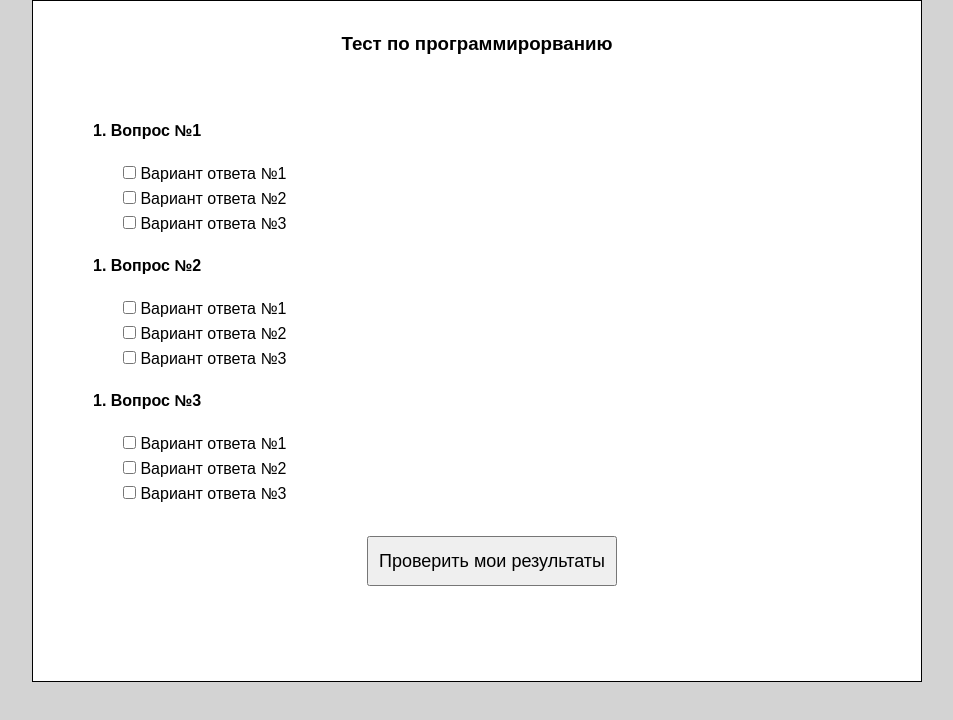
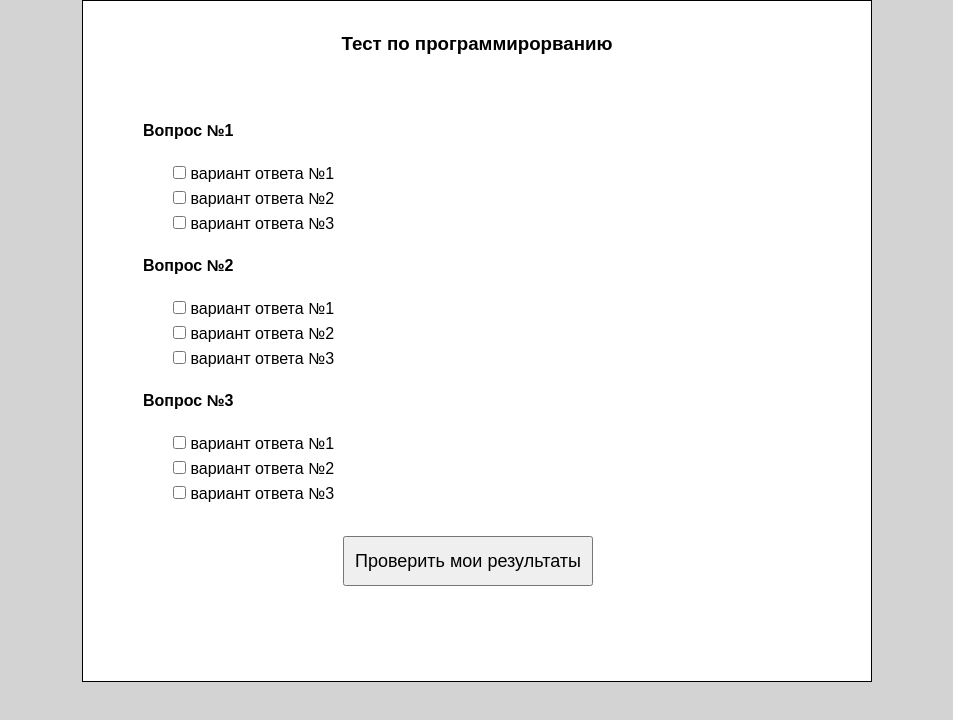
Before and after one commit to za0305/hw_js3-4, a plain HTML site: page index.html in a window 1280 px wide. Shown: the whole page, without its empty margins (163-1116 px from the left). Drawn offline with Linux system fonts and the light colour scheme.

Commit message:
Changed js

```diff
--- a/script.js
+++ b/script.js
@@ -1,47 +1,60 @@
-var wrapper
-var test = {
-pole: function () {
-	wrapper= document.createElement('div');
-	wrapper.classList.add('wrapper');
-	document.body.appendChild(wrapper);
-	wrapper.innerHTML='<h3>Тест по программирорванию</h3>';
-},
-block1: function () {
-	var block1 = document.createElement('div');
-	block1.classList.add('block1');
-	wrapper.appendChild(block1);
-	block1.innerHTML= '<h4>1. Вопрос №1</h4>'
-	+ '<p><input type="checkbox" name="a" value="1"> Вариант ответа №1</p>'
-	+ '<p><input type="checkbox" name="a" value="2"> Вариант ответа №2</p>'
-	+ '<p><input type="checkbox" name="a" value="3"> Вариант ответа №3</p>';
+
+var contentQuestion = [
+	{question: 'Вопрос №1',
+	answers: ['вариант ответа №1','вариант ответа №2','вариант ответа №3']},
+	{question: 'Вопрос №2',
+	answers: ['вариант ответа №1','вариант ответа №2','вариант ответа №3']},
+	{question: 'Вопрос №3',
+	answers: ['вариант ответа №1','вариант ответа №2','вариант ответа №3']}
+];
+
+var wrapper;
+var buttonSub;
+
+var content = {
+	generateDiv: function () {
+		wrapper = document.createElement('div');
+		wrapper.classList.add('wrapper');
 	},
-block2: function () {
-	var block2 = document.createElement('div');
-	block2.classList.add('block2');
-	wrapper.appendChild(block2);
-	block2.innerHTML= '<h4>1. Вопрос №2</h4>'
-	+ '<p><input type="checkbox" name="a" value="1"> Вариант ответа №1</p>'
-	+ '<p><input type="checkbox" name="a" value="2"> Вариант ответа №2</p>'
-	+ '<p><input type="checkbox" name="a" value="3"> Вариант ответа №3</p>';
+	generateHeader: function () {
+		document.body.appendChild(wrapper);
+		wrapper.innerHTML='<h3>Тест по программирорванию</h3>';
 	},
-block3: function () {
-	var block3 = document.createElement('div');
-	block3.classList.add('block3');
-	wrapper.appendChild(block3);
-	block3.innerHTML= '<h4>1. Вопрос №3</h4>'
-	+ '<p><input type="checkbox" name="a" value="1"> Вариант ответа №1</p>'
-	+ '<p><input type="checkbox" name="a" value="2"> Вариант ответа №2</p>'
-	+ '<p><input type="checkbox" name="a" value="3"> Вариант ответа №3</p>';
+
+	generateQuestion: function () {
+		for (var i = 0; i < contentQuestion.length; i++) {
+			var questions = document.createElement("h4");
+			questions.innerHTML = contentQuestion[i].question;
+			wrapper.appendChild(questions);
+
+			for (var j = 0; j < 3; j++) {
+
+				var answer= document.createElement('p');
+
+				var checkbox = document.createElement('input');
+				checkbox.setAttribute('type', 'checkbox');
+
+				var answerName = document.createElement("span");
+				answerName.innerHTML = ' ' +  contentQuestion[i].answers[j];
+
+				wrapper.appendChild(answer);
+
+				answer.appendChild(checkbox);
+
+				answer.appendChild(answerName);
+			}
+		}
 	},
-submit: function () {
-	var submit = document.createElement('p');
-	submit.classList.add('button');
-	wrapper.appendChild(submit);
-	submit.innerHTML= '<input type="submit" value="Проверить мои результаты">' ;
-	}
-}
-test.pole();
-test.block1();
-test.block2();
-test.block3();
-test.submit();
+	generateSubmit: function () {
+    	buttonSub = document.createElement('input');
+    	buttonSub.classList.add('button');
+    	buttonSub.setAttribute('type', 'submit');
+    	buttonSub.setAttribute('value', 'Проверить мои результаты');
+    	wrapper.appendChild(buttonSub);
+    },
+};
+
+content.generateDiv();
+content.generateHeader();
+content.generateQuestion();
+content.generateSubmit();
--- a/style.css
+++ b/style.css
@@ -9,7 +9,7 @@ body {
 	padding-bottom: 60px;
 }
 .wrapper {
-	width: 768px;
+	width: 668px;
 	height: 650px;
 	margin: 0 auto;
 	padding-top: 30px;
@@ -31,11 +31,10 @@ body {
 	margin-left: 30px;
 }
 .button {
-	text-align: center;
-	margin-top: 30px;
-}
-.button input{
 	width: 250px;
 	height: 50px;
 	font-size: 18px;
+	text-align: center;
+	margin-top: 30px;
+	margin-left: 200px;
 }
```
Also changed, not shown: index.html (line endings or trailing spaces).
